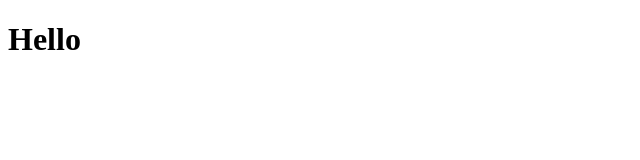
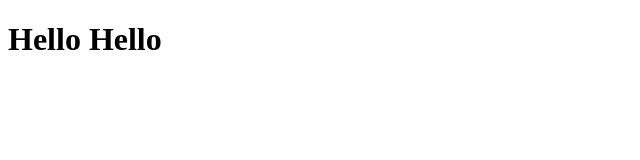
Before and after one commit to SergeAbroyan/test-infra, a plain HTML site: page index.html in a window 1280 px wide. Shown: the whole page, without its empty margins (0-640 px from the left). Drawn offline with Linux system fonts and the light colour scheme.

Commit message:
Update index.html

```diff
--- a/index.html
+++ b/index.html
@@ -2,11 +2,11 @@
 <html>
 
 <head>
-    <title>Hello</title>
+    <title>Hello App</title>
 </head>
 
 <body>
-    <h1>Hello</h1>
+    <h1>Hello Hello</h1>
 </body>
 
 </html>
```
